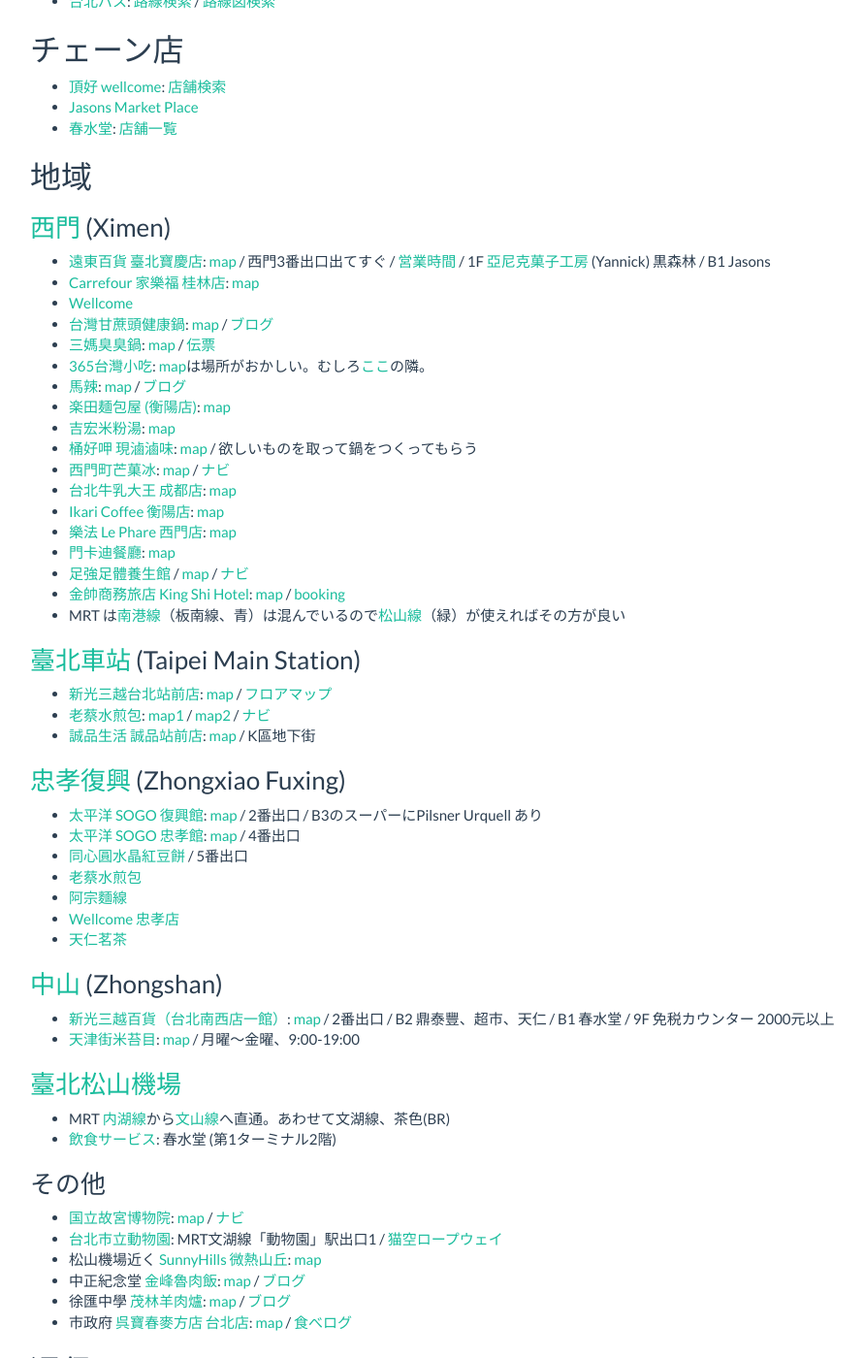
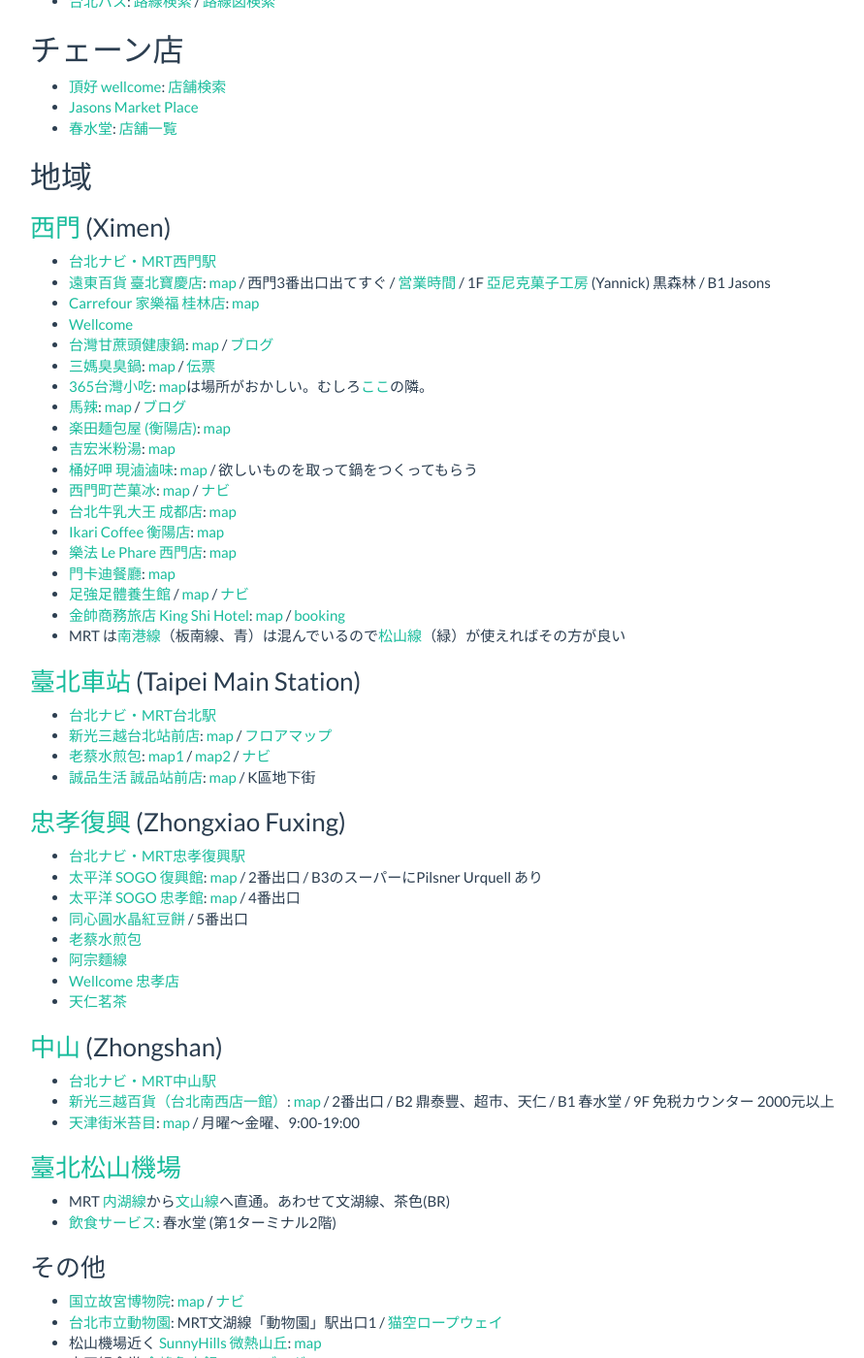
Before and after one commit to sekika/sekika.github.io, a Jekyll site: the page built from _posts/2017-04-01-Taipei.md, in a window 1280 px wide and 1400 px high, scrolled down 618 px. Shown: the whole window at 97% size, without its empty margins (39-930 px from the left). Built offline with Jekyll 4.4.1, drawn with Linux system fonts in a browser that asks for light colours; nearby versions of some CDN libraries; comment, search, counter and statistics services are not loaded.

Commit message:
台北ナビエリア情報

```diff
--- a/_posts/2017-04-01-Taipei.md
+++ b/_posts/2017-04-01-Taipei.md
@@ -29,6 +29,7 @@
 
 ### [西門](https://ja.wikipedia.org/wiki/%E8%A5%BF%E9%96%80%E9%A7%85) (Ximen) ###
 
+* [台北ナビ・MRT西門駅](http://www.taipeinavi.com/area/detail.php?area_id=3)
 * [遠東百貨 臺北寶慶店](https://www.feds.com.tw/store/floor.aspx?store=24): [map](https://goo.gl/maps/gX3RivUPQjz) / 西門3番出口出てすぐ / [営業時間](https://www.feds.com.tw/store/info.aspx?store=24) / 1F [亞尼克菓子工房](http://www.yannick.com.tw/) (Yannick) 黒森林 / B1 Jasons
 * [Carrefour 家樂福 桂林店](http://www.carrefour.com.tw/store/%E6%A1%82%E6%9E%97%E5%BA%97): [map](https://goo.gl/maps/TNFXBrche9r)
 * [Wellcome](https://goo.gl/maps/RpTsEjnTEBo)
@@ -50,12 +51,14 @@
 
 ### [臺北車站](https://ja.wikipedia.org/wiki/%E5%8F%B0%E5%8C%97%E9%A7%85) (Taipei Main Station) ###
 
+* [台北ナビ・MRT台北駅](http://www.taipeinavi.com/area/detail.php?area_id=2)
 * [新光三越台北站前店](http://www.skm.com.tw/Foreigner/ja/Foreign/Index): [map](https://goo.gl/maps/bXjrEECKSnS2) / [フロアマップ](http://www.skm.com.tw/Foreigner/ja/Foreign/Floor/9daa4b7d-1a00-4cb9-a429-8cb99050e88a#34eae523-c229-48e3-a434-2a19ab175d8a)
 * [老蔡水煎包](https://www.facebook.com/pg/%E8%80%81%E8%94%A1%E6%B0%B4%E7%85%8E%E5%8C%85-284238398269982/about/): [map1](https://goo.gl/maps/F9nL4Hbq6cJ2) / [map2](https://goo.gl/maps/827MLjnwhMo) / [ナビ](http://www.taipeinavi.com/food/1028/)
 * [誠品生活 誠品站前店](https://www.esliteliving.com/store/store.aspx?a=TW&l=b&storeno=201503090004): [map](https://goo.gl/maps/1SggobbgbA12) / K區地下街
 
 ### [忠孝復興](https://ja.wikipedia.org/wiki/%E5%BF%A0%E5%AD%9D%E5%BE%A9%E8%88%88%E9%A7%85) (Zhongxiao Fuxing) ###
 
+* [台北ナビ・MRT忠孝復興駅](http://www.taipeinavi.com/area/detail.php?area_id=8)
 * [太平洋 SOGO 復興館](https://www.sogo.com.tw/www/lang/jp/index03.aspx): [map](https://goo.gl/maps/HP9YU1HKWco) / 2番出口
 / B3のスーパーにPilsner Urquell あり
 * [太平洋 SOGO 忠孝館](https://www.sogo.com.tw/www/lang/jp/index04.aspx): [map](https://goo.gl/maps/CWz5H9MA3dw) / 4番出口
@@ -67,6 +70,7 @@
 
 ### [中山](https://ja.wikipedia.org/wiki/%E4%B8%AD%E5%B1%B1%E9%A7%85_(%E5%8F%B0%E5%8C%97%E5%B8%82)) (Zhongshan) ###
 
+* [台北ナビ・MRT中山駅](http://www.taipeinavi.com/area/detail.php?area_id=1)
 * [新光三越百貨（台北南西店一館）](http://www.skm.com.tw/Foreigner/ja/Foreign/Floor/9e7f2731-ff3c-4d18-b872-ebb2660528f5#444ca5a9-73f0-4540-989c-949d08c20ee7): [map](https://goo.gl/maps/EPtTvV9SM272) / 2番出口 / B2 鼎泰豐、超市、天仁 / B1 春水堂 / 9F 免税カウンター 2000元以上
 * [天津街米苔目](facebook.com/pages/天津街米苔目/212898068724937): [map](https://goo.gl/maps/xkd5E344KM12) / 月曜〜金曜、9:00-19:00
 
```
